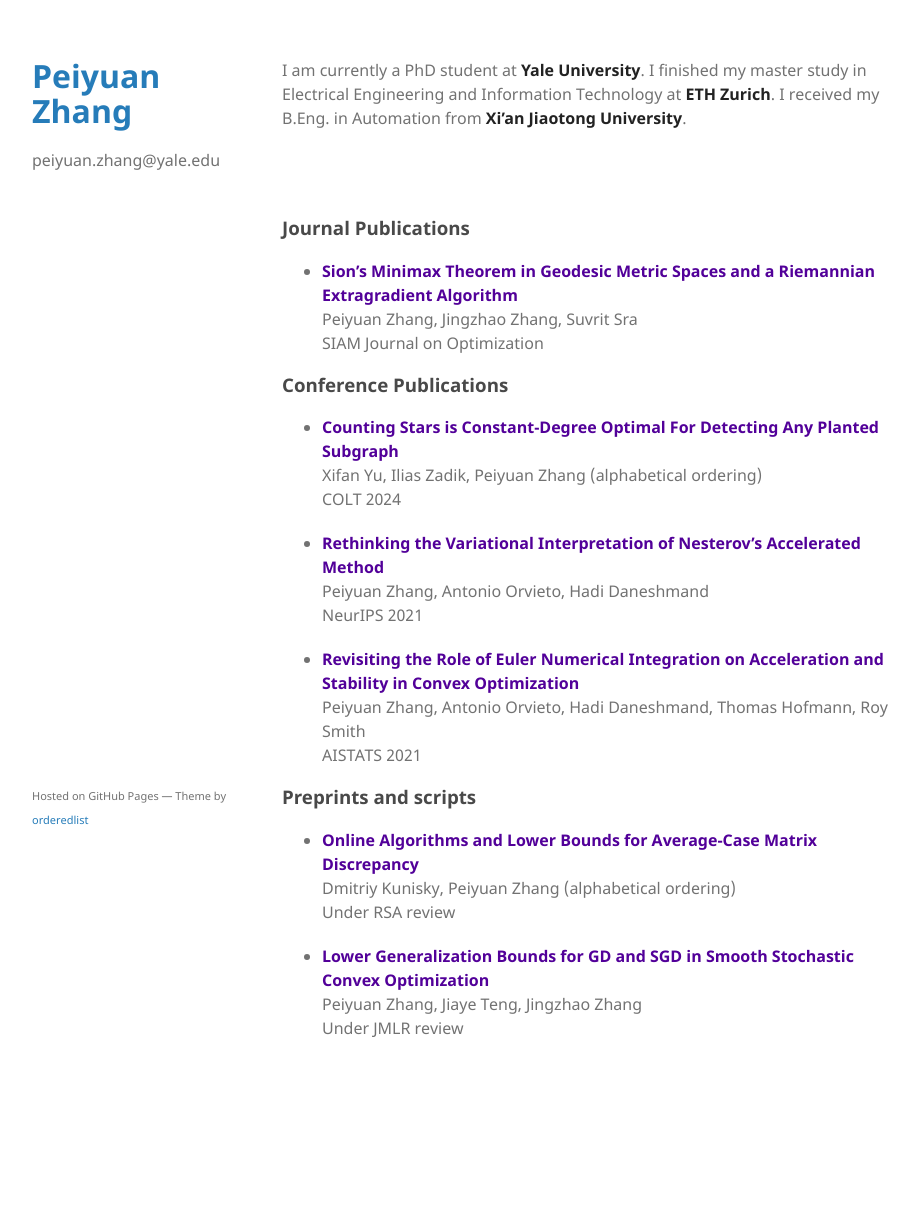
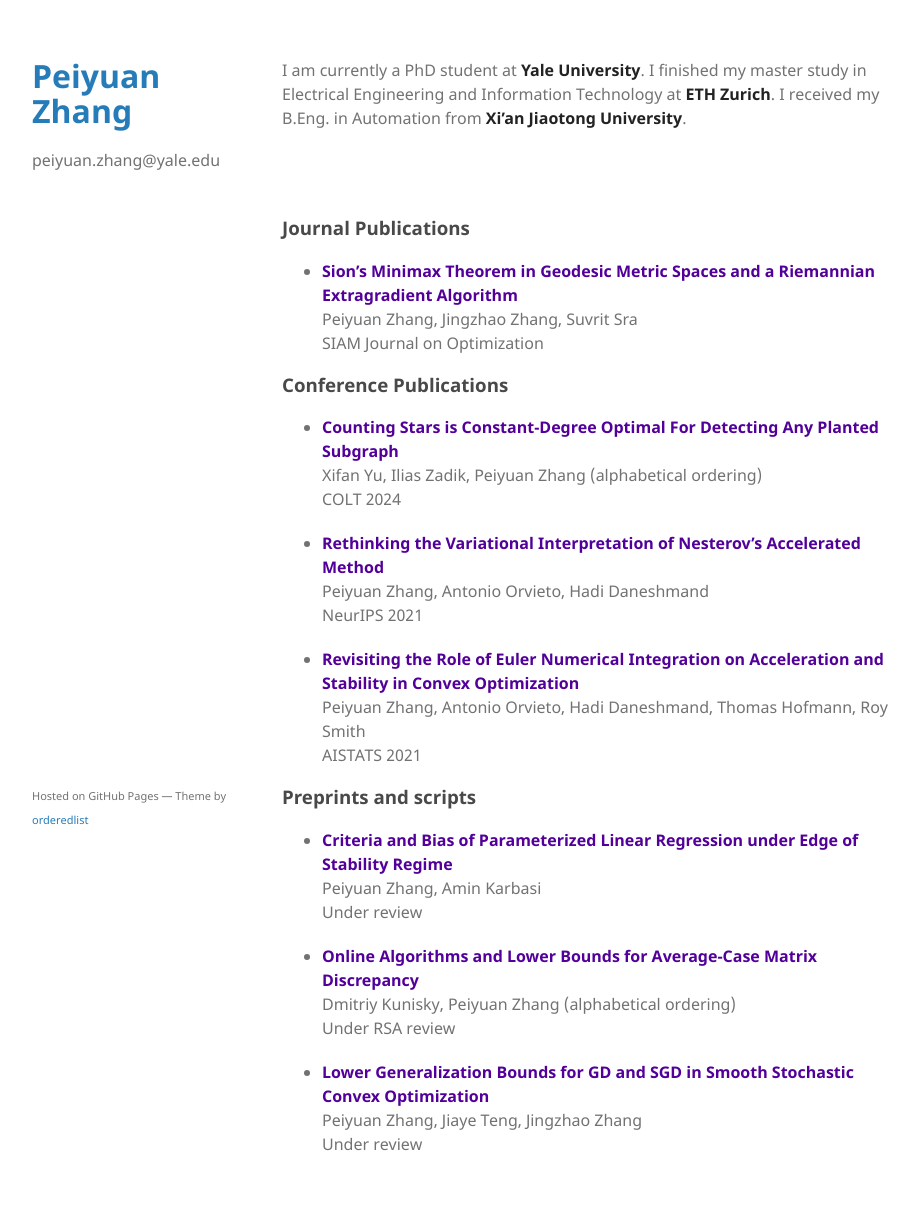
Before and after one commit to phei-iuen/phei-iuen.github.io, a Jekyll site: the page built from index.md, in a window 1280 px wide. Shown: the whole page, without its empty margins (178-1097 px from the left). Built offline with Jekyll 4.4.1, drawn with Linux system fonts in a browser that asks for light colours; before the commit the page ends 1110 px from its top, so only the background shows below that.

Commit message:
Update index.md

```diff
--- a/index.md
+++ b/index.md
@@ -24,10 +24,14 @@ I am currently a PhD student at **Yale University**. I finished my master study
   AISTATS 2021
 
 ### Preprints and scripts
+* [**<span style="color:#520099">Criteria and Bias of Parameterized Linear Regression under Edge of Stability Regime</span>**](https://arxiv.org/abs/2303.10758) <br />
+  Peiyuan Zhang, Amin Karbasi <br />
+  Under review
+
 * [**<span style="color:#520099">Online Algorithms and Lower Bounds for Average-Case Matrix Discrepancy</span>**](https://arxiv.org/abs/2307.10055) <br />
   Dmitriy Kunisky, Peiyuan Zhang (alphabetical ordering) <br />
   Under RSA review
 
 * [**<span style="color:#520099">Lower Generalization Bounds for GD and SGD in Smooth Stochastic Convex Optimization</span>**](https://arxiv.org/abs/2303.10758) <br />
   Peiyuan Zhang, Jiaye Teng, Jingzhao Zhang <br />
-  Under JMLR review
+  Under review
```
